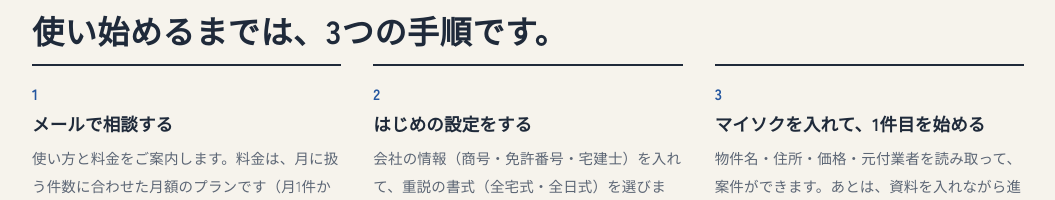
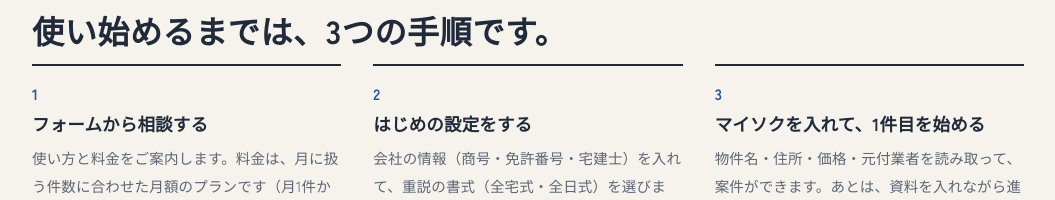
Before and after one commit to 0-chi/sonaure-lp, a plain HTML site: page keiyaku.html in a window 1280 px wide. Shown: the part 8435-8635 px from the top of the page, without its empty margins (112-1167 px from the left). Drawn offline with Linux system fonts and the light colour scheme.

Commit message:
Sync LP from sonaure@c3f151d

```diff
--- a/keiyaku.html
+++ b/keiyaku.html
@@ -291,7 +291,7 @@
     <span class="eyebrow">始め方</span>
     <h2 class="ph"><span>使い始めるまでは、</span><span>3つの手順です。</span></h2>
     <ol class="kstart">
-      <li><h3>メールで相談する</h3><p>使い方と料金をご案内します。料金は、月に扱う件数に合わせた月額のプランです（月1件から）。</p></li>
+      <li><h3>フォームから相談する</h3><p>使い方と料金をご案内します。料金は、月に扱う件数に合わせた月額のプランです（月1件から）。</p></li>
       <li><h3>はじめの設定をする</h3><p>会社の情報（商号・免許番号・宅建士）を入れて、重説の書式（全宅式・全日式）を選びます。会社の情報は、重説の業者欄や書類に自動で入ります。</p></li>
       <li><h3>マイソクを入れて、1件目を始める</h3><p>物件名・住所・価格・元付業者を読み取って、案件ができます。あとは、資料を入れながら進めるだけです。</p></li>
     </ol>
```
